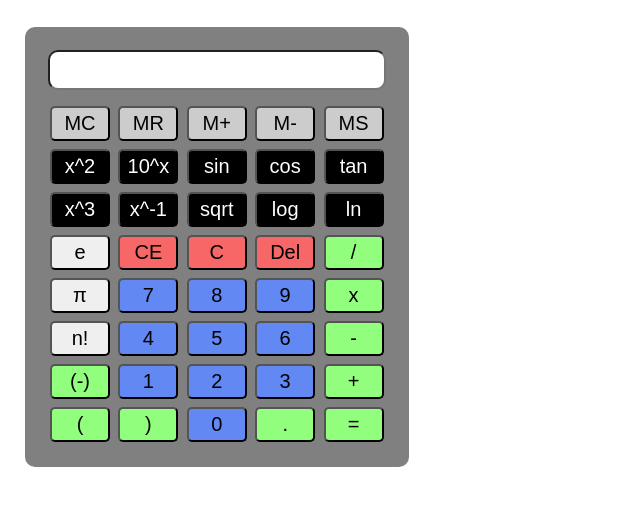
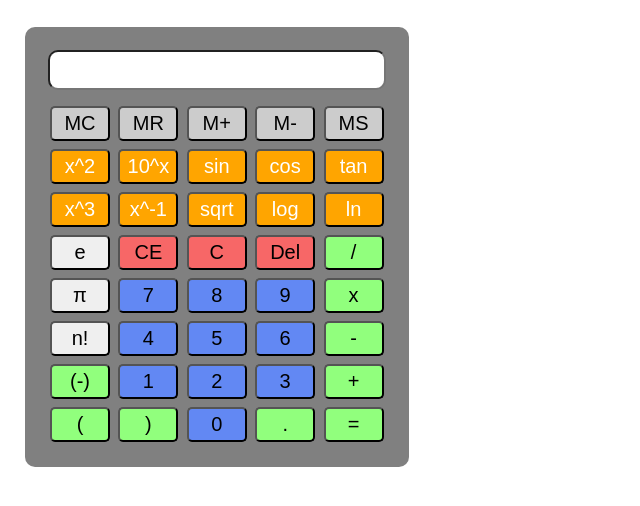
Before and after one commit to SistemasTecTlaxiaco/calculadora-cientifica, a PHP site: page / in a window 1280 px wide. Shown: the part 58-564 px from the top of the page, without its empty margins (0-640 px from the left). Run offline with PHP 8.4, Linux system fonts and the light colour scheme.

Commit message:
Cambiando color en color negro

```diff
--- a/style.css
+++ b/style.css
@@ -35,7 +35,7 @@ table {
 }
 
 .blackbutton {
-    background-color: black;
+    background-color: orange;
     color: white;
 }
 
```
